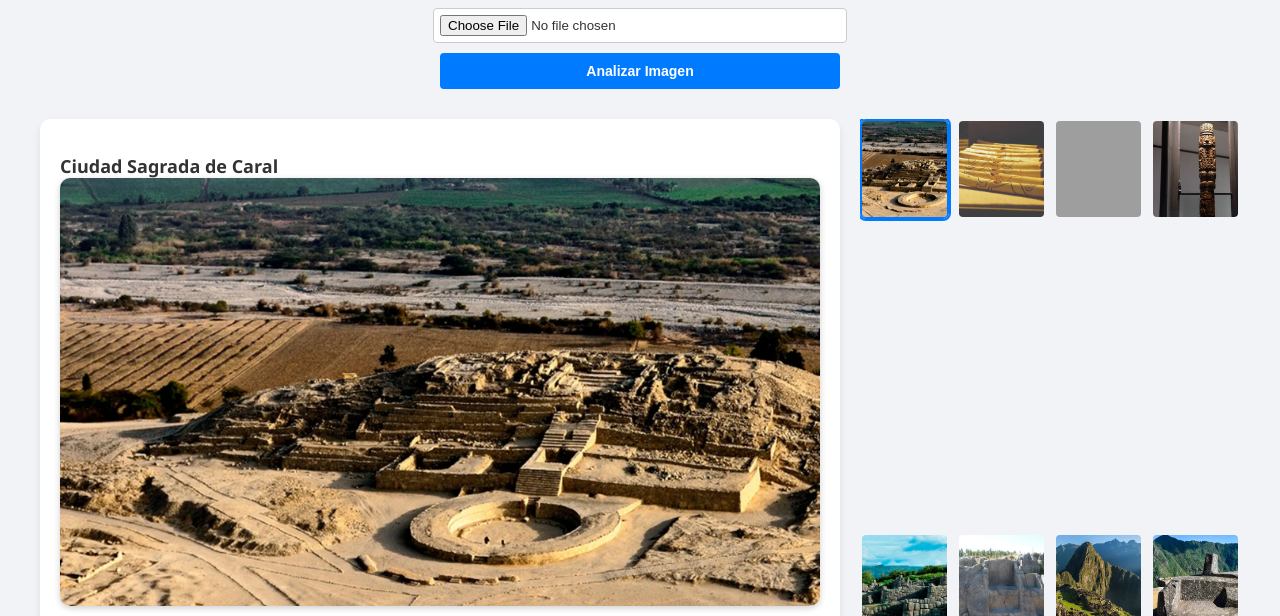
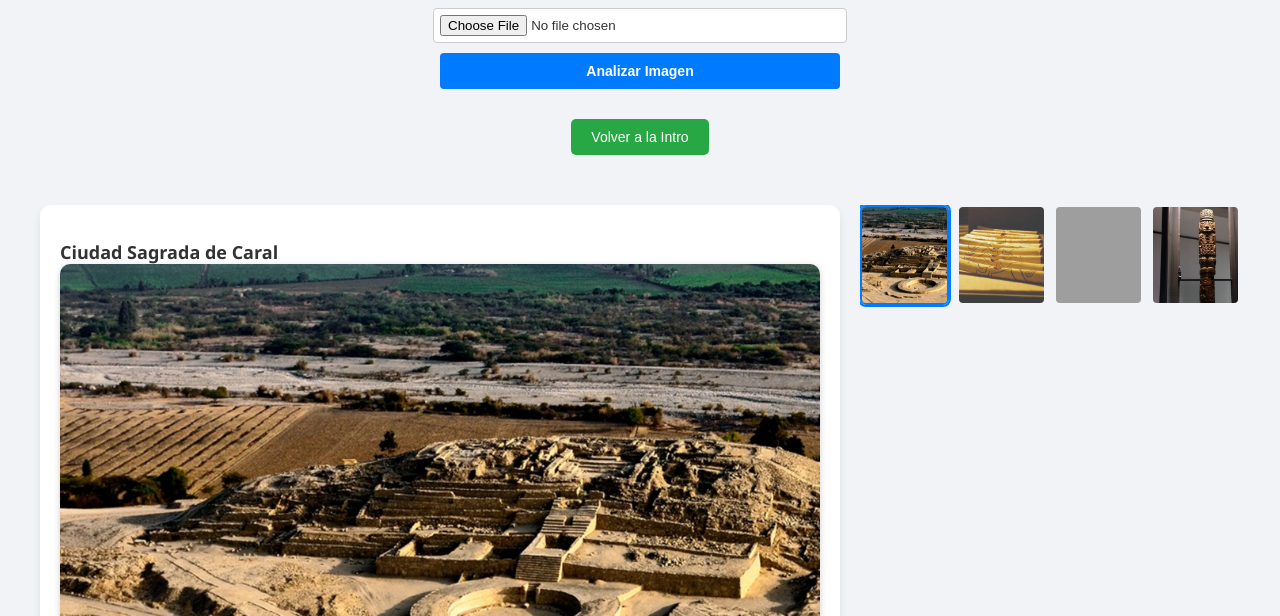
Before and after one commit to sbtsVR/procienciaposgrado, a plain HTML site: page interfaz.html in a window 1280 px wide. Shown: the part 156-772 px from the top of the page. Drawn offline with Linux system fonts and the light colour scheme; grey boxes are pictures that could not be loaded.

Commit message:
Descripción de los cambios realizados

```diff
--- a/interfaz.html
+++ b/interfaz.html
@@ -77,6 +77,24 @@
 
     .upload-section button:hover {
       background-color: #0056b3;
+    }
+
+    /* Botón de regreso a Home */
+    .home-btn {
+      padding: 10px 20px;
+      background-color: #28a745;
+      color: white;
+      font-size: 14px;
+      border-radius: 5px;
+      border: none;
+      cursor: pointer;
+      z-index: 10;
+      margin: 30px auto;
+      display: block;
+    }
+
+    .home-btn:hover {
+      background-color: #218838;
     }
 
     .container {
@@ -238,6 +256,9 @@
     </div>
   </div>
 
+  <!-- Botón Home para regresar a la intro.html -->
+  <button class="home-btn" onclick="window.location.href='intro.html'">Volver a la Intro</button>
+
   <div class="container">
     <div class="main">
       <div class="title-label" id="titleLabel">Ciudad Sagrada de Caral</div>
```
